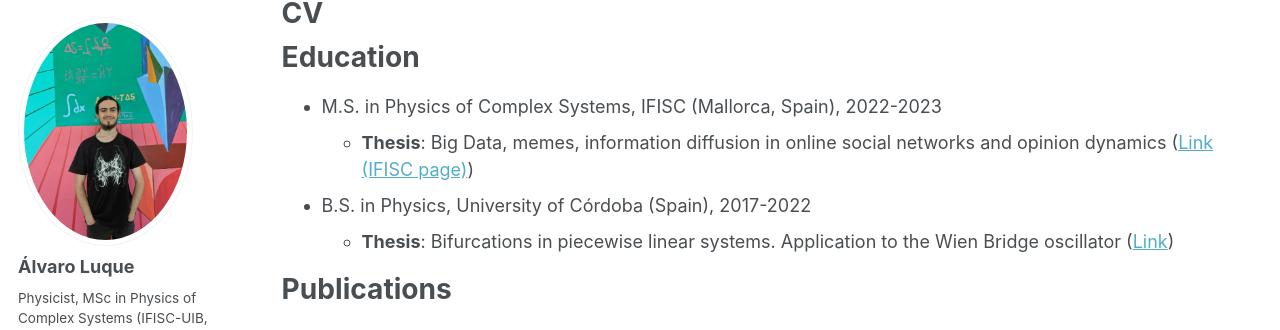
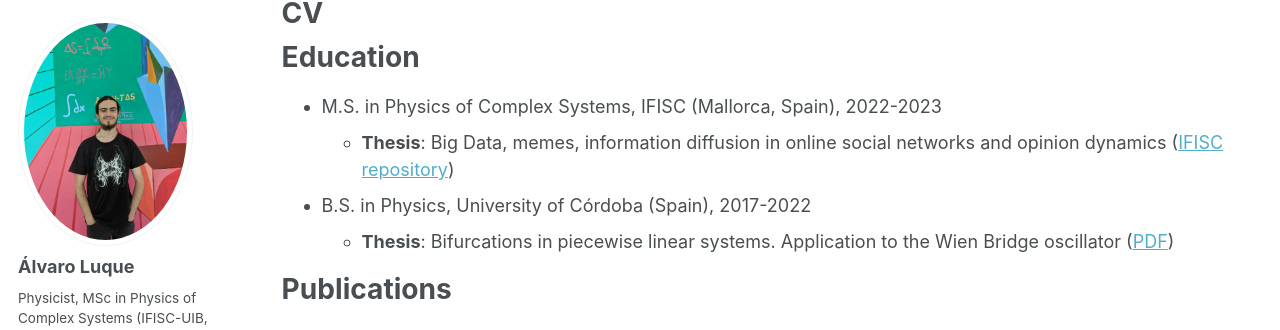
Before and after one commit to alvaro-luque/alvaro-luque.github.io, a Jekyll site: the page built from _pages/cv.md, in a window 1280 px wide and 1333 px high. Shown: the part 102-432 px from the top of the window. Built offline with Jekyll 4.4.1, drawn with Linux system fonts in a browser that asks for light colours; some web fonts are replaced; a script bundle is joined from its source files by our own code; library files that are not in the unit come from our copies.

Commit message:
Update thesis links in CV markdown

```diff
--- a/_pages/cv.md
+++ b/_pages/cv.md
@@ -12,9 +12,9 @@ redirect_from:
 Education
 ======
 * M.S. in Physics of Complex Systems, IFISC (Mallorca, Spain), 2022-2023
-  * **Thesis**: Big Data, memes, information diffusion in online social networks and opinion dynamics ([Link (IFISC page)](https://ifisc.uib-csic.es/en/publications/big-data-memes-information-diffusion-in-online-soc/))
+  * **Thesis**: Big Data, memes, information diffusion in online social networks and opinion dynamics ([IFISC repository](https://ifisc.uib-csic.es/en/publications/big-data-memes-information-diffusion-in-online-soc/){:target="_blank" rel="noopener"})
 * B.S. in Physics, University of Córdoba (Spain), 2017-2022
-  * **Thesis**: Bifurcations in piecewise linear systems. Application to the Wien Bridge oscillator ([Link](/files/TFG_final.pdf){:target="_blank" rel="noopener"})
+  * **Thesis**: Bifurcations in piecewise linear systems. Application to the Wien Bridge oscillator ([PDF](/files/TFG_final.pdf){:target="_blank" rel="noopener"})
 
 Publications
 ======
```
